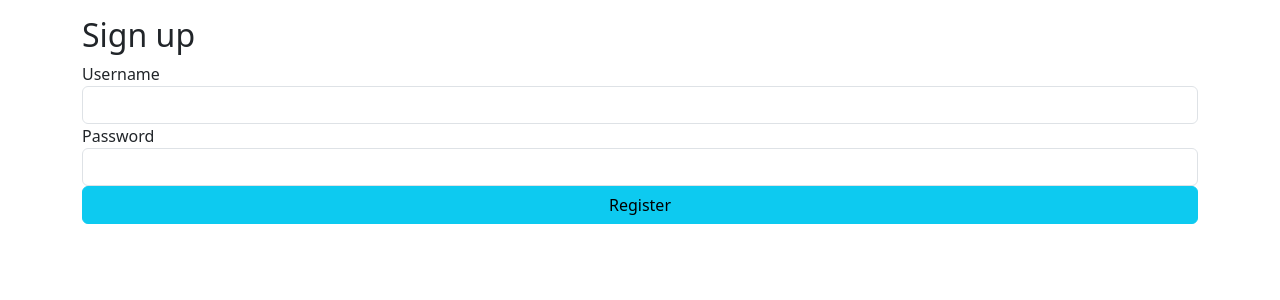
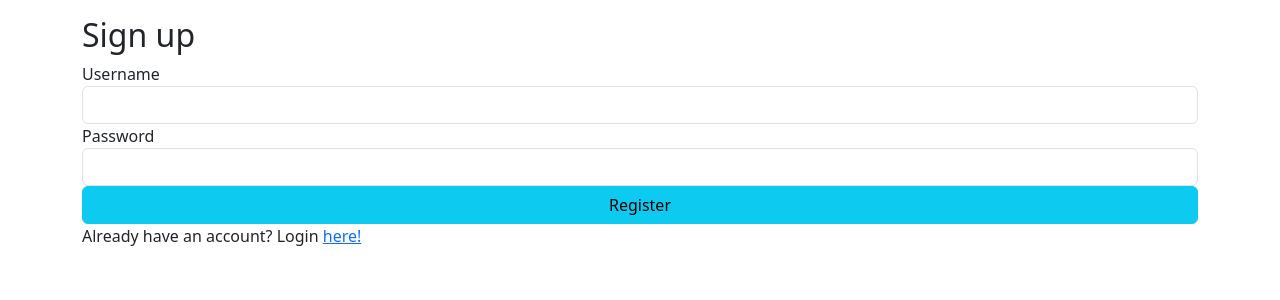
Before and after one commit to bcdunn7/29-Capstone-1, a Flask app: page /signup in a window 1280 px wide. Shown: the part 55-355 px from the top of the page. Run offline with Flask 2, Linux system fonts and the light colour scheme; some libraries are stand-ins or nearby versions.

Commit message:
added to signup or to login links from opposite page

```diff
--- a/templates/users/login.html
+++ b/templates/users/login.html
@@ -16,5 +16,6 @@
         {% endfor %}
         <button class="btn btn-info col-12">Submit</button>
     </form>
+    <p>Don't have an account? Sign up <a href="/signup">here!</a></p>
 </div>
 {% endblock %}
--- a/templates/users/signup.html
+++ b/templates/users/signup.html
@@ -16,5 +16,6 @@
         {% endfor %}
         <button class="btn btn-info col-12">Register</button>
     </form>
+    <p>Already have an account? Login <a href="/login">here!</a></p>
 </div>
 {% endblock %}
```
